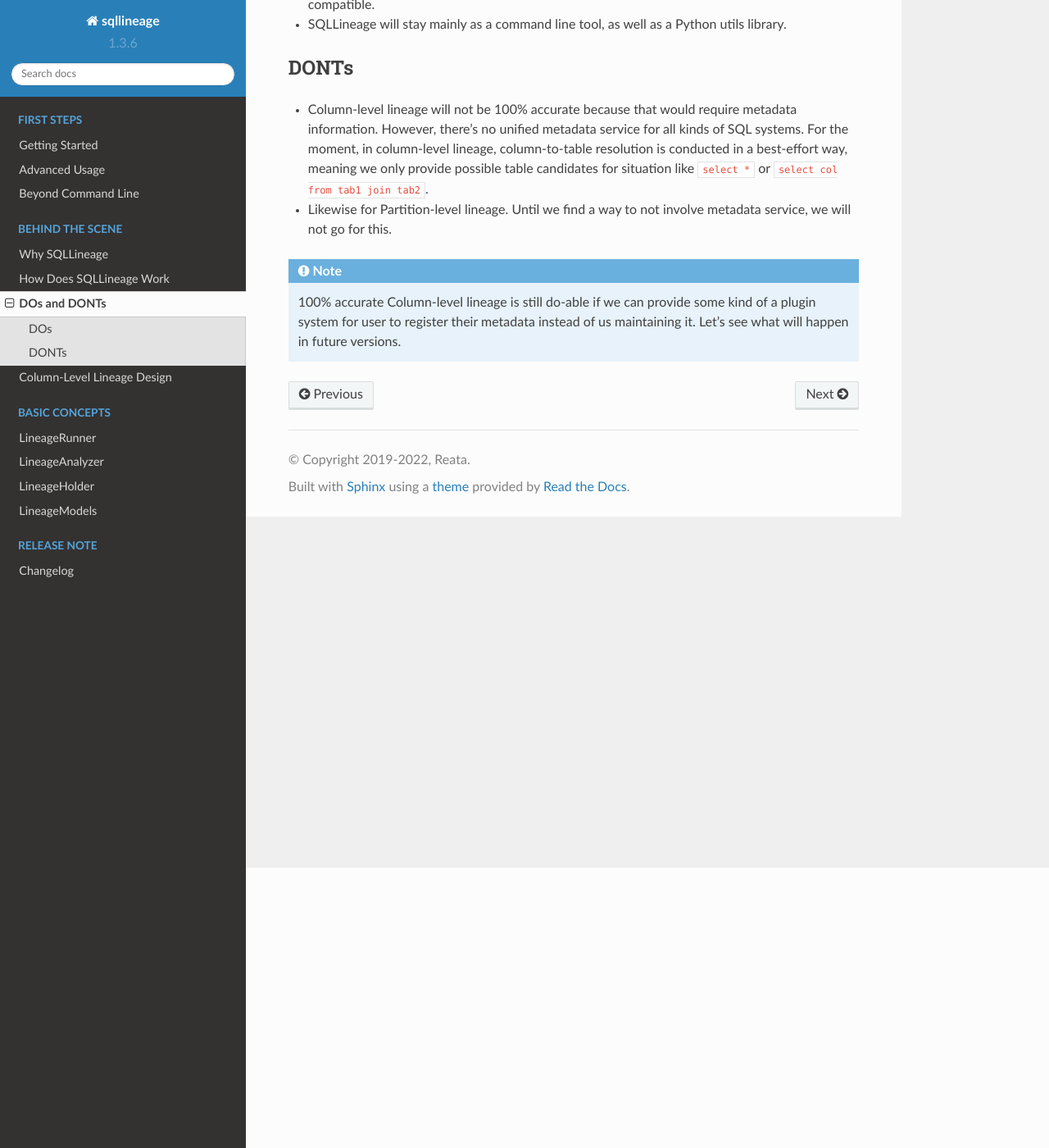
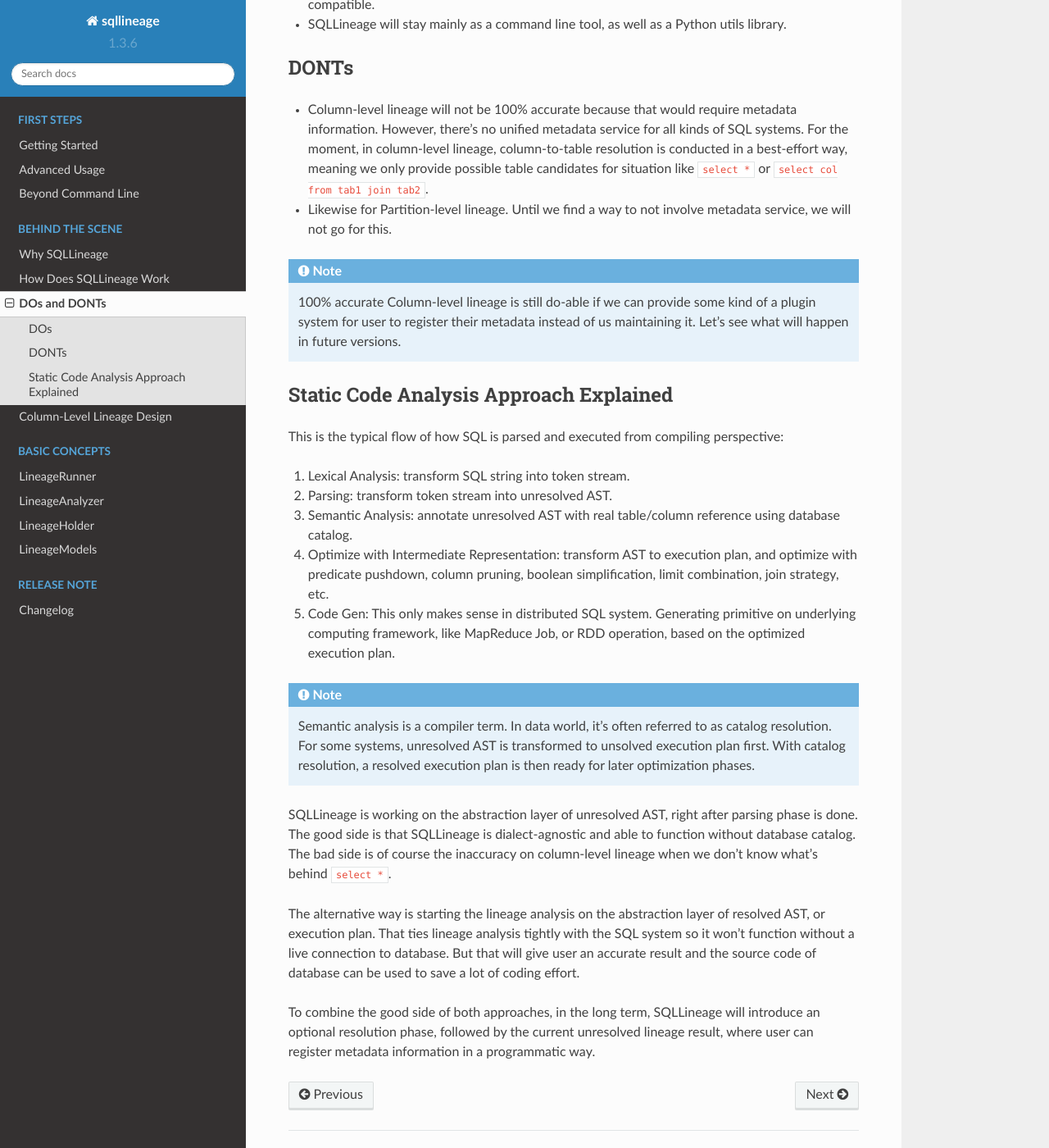
Before and after one commit to reata/sqllineage, a Sphinx documentation site: the page built from docs/behind_the_scene/dos_and_donts.rst, in a window 1280 px wide and 1400 px high, scrolled down 342 px. Shown: the whole window at 82% size. Built offline with Sphinx 7.4.7 and the Read the Docs theme 2.0.0, drawn with Linux system fonts in a browser that asks for light colours.

Commit message:
docs: add a static code analysis approach explained section

```diff
--- a/docs/behind_the_scene/dos_and_donts.rst
+++ b/docs/behind_the_scene/dos_and_donts.rst
@@ -22,3 +22,32 @@
 .. note::
     100% accurate Column-level lineage is still do-able if we can provide some kind of a plugin system for user to
     register their metadata instead of us maintaining it. Let's see what will happen in future versions.
+
+Static Code Analysis Approach Explained
+=======================================
+
+This is the typical flow of how SQL is parsed and executed from compiling perspective:
+
+1. Lexical Analysis: transform SQL string into token stream.
+2. Parsing: transform token stream into unresolved AST.
+3. Semantic Analysis: annotate unresolved AST with real table/column reference using database catalog.
+4. Optimize with Intermediate Representation: transform AST to execution plan, and optimize with predicate pushdown,
+   column pruning, boolean simplification, limit combination, join strategy, etc.
+5. Code Gen: This only makes sense in distributed SQL system. Generating primitive on underlying computing framework,
+   like MapReduce Job, or RDD operation, based on the optimized execution plan.
+
+.. note::
+    Semantic analysis is a compiler term. In data world, it's often referred to as catalog resolution. For some systems,
+    unresolved AST is transformed to unsolved execution plan first. With catalog resolution, a resolved execution plan
+    is then ready for later optimization phases.
+
+SQLLineage is working on the abstraction layer of unresolved AST, right after parsing phase is done. The good side is that
+SQLLineage is dialect-agnostic and able to function without database catalog. The bad side is of course the inaccuracy
+on column-level lineage when we don't know what's behind ``select *``.
+
+The alternative way is starting the lineage analysis on the abstraction layer of resolved AST, or execution plan. That
+ties lineage analysis tightly with the SQL system so it won't function without a live connection to database. But that will
+give user an accurate result and the source code of database can be used to save a lot of coding effort.
+
+To combine the good side of both approaches, in the long term, SQLLineage will introduce an optional resolution phase,
+followed by the current unresolved lineage result, where user can register metadata information in a programmatic way.
```
